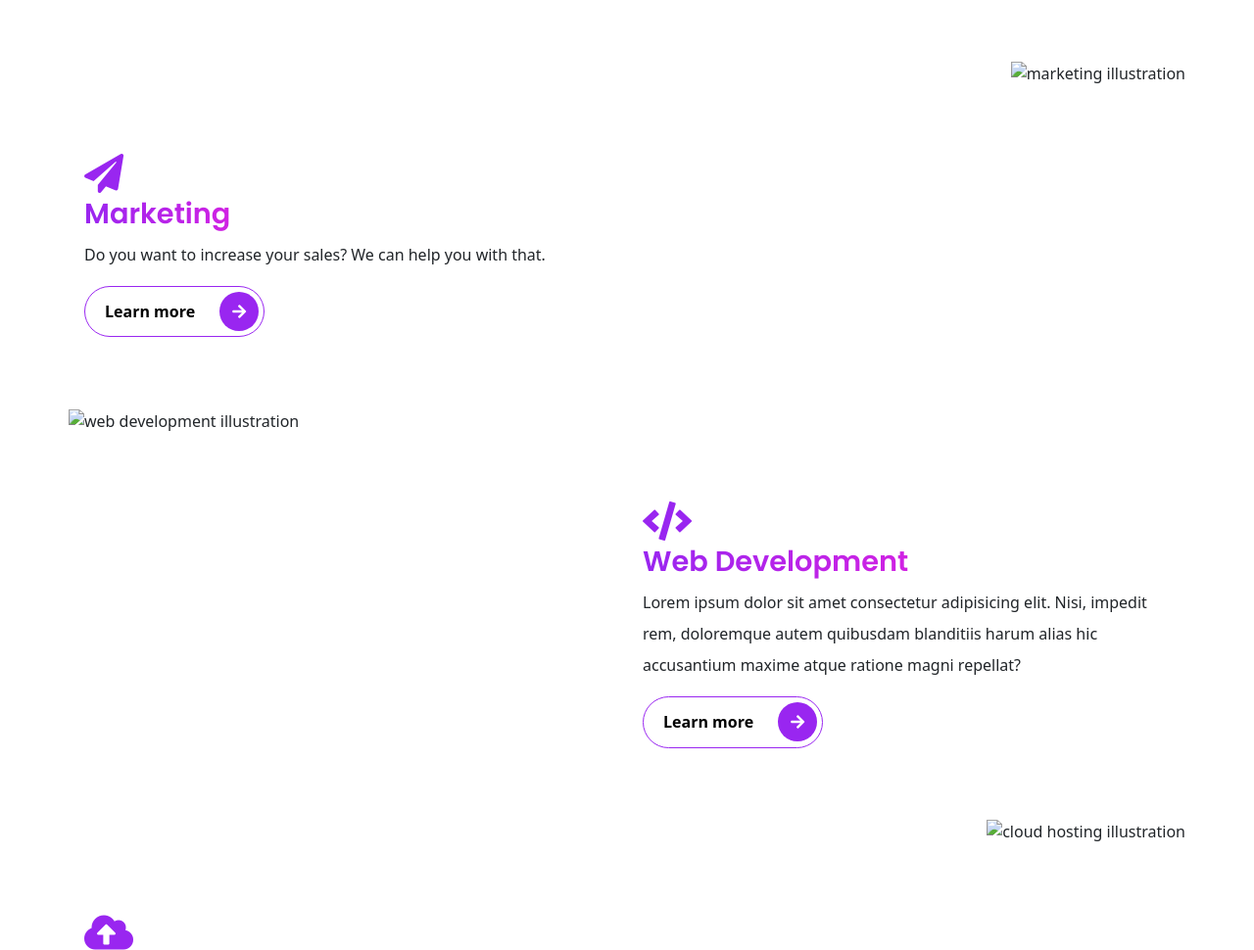
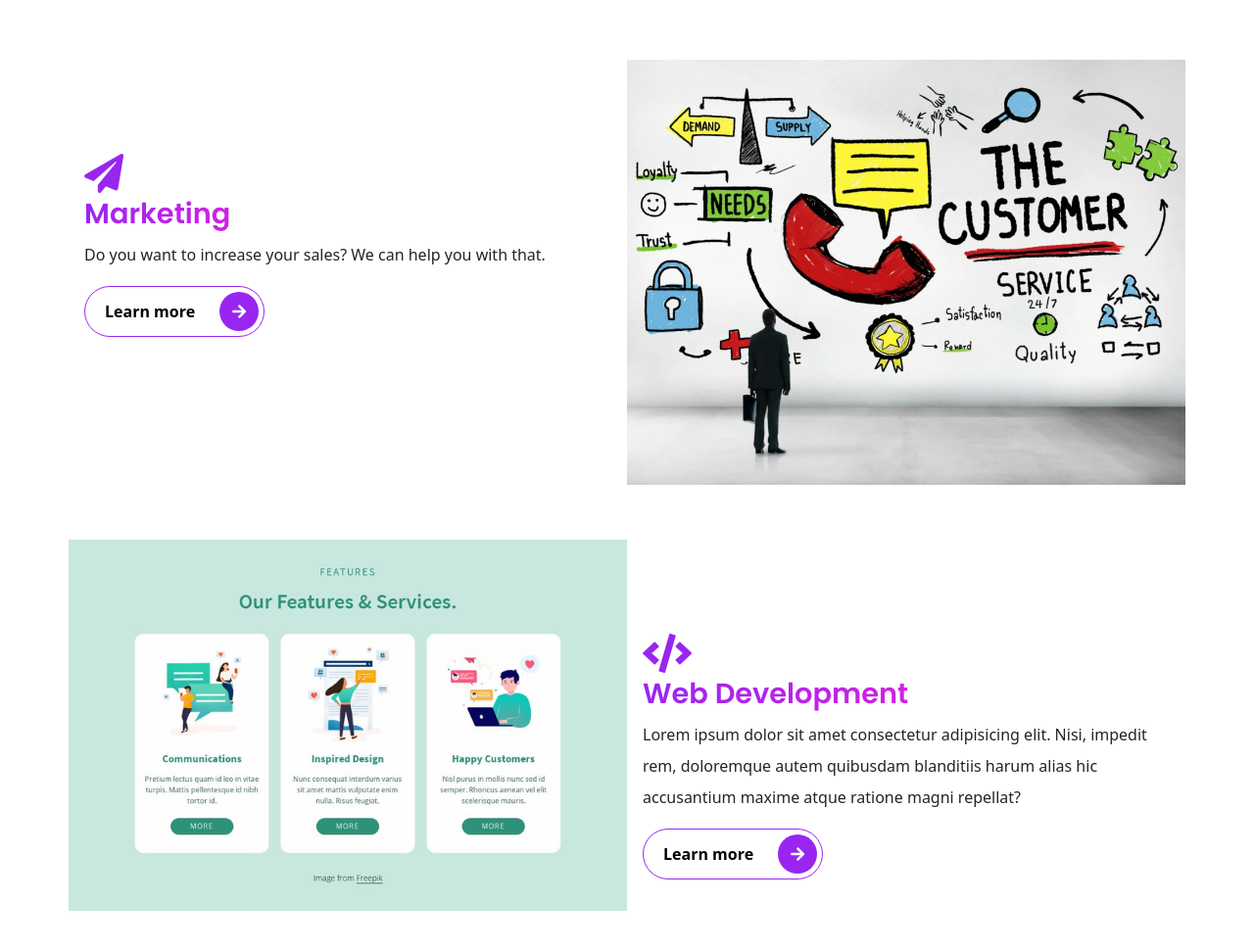
Before and after one commit to jkaur007/custome-css-framework-Group, a website: page index.html in a window 1280 px wide. Shown: the part 1241-2211 px from the top of the page at 98% size. Drawn offline with nearby package versions, Linux system fonts and the light colour scheme; files that its build step writes are made by us from their sources.

Commit message:
commited by Avneet

```diff
--- a/index.html
+++ b/index.html
@@ -123,7 +123,7 @@
       </div>
       <div class="col-lg-6 col-md-6 col-sm-12 col-xs-12 services mt-4 text-end">
         <div class="services__pic">
-          <img src="images/services/service-1.png" alt="marketing illustration" class="img-fluid">
+          <img src="images/arts/customer.webp" alt="marketing illustration" class="img-fluid">
         </div>
       </div>
     </div>
@@ -131,7 +131,7 @@
     <div class="row">
       <div class="col-lg-6 col-md-6 col-sm-12 col-xs-12 services mt-4 text-start">
         <div class="services__pic">
-          <img src="images/services/service-2.png" alt="web development illustration" class="img-fluid">
+          <img src="images/arts/website-mockup-preview-488288.jpg" alt="web development illustration" class="img-fluid">
         </div>
       </div>
       <div class="col-lg-6 col-md-6 col-sm-12 col-xs-12 services mt-4">
@@ -167,7 +167,7 @@
       </div>
       <div class="col-lg-6 col-md-6 col-sm-12 col-xs-12 services mt-4 text-end">
         <div class="services__pic">
-          <img src="images/services/service-3.png" alt="cloud hosting illustration" class="img-fluid">
+          <img src="images/arts/technical-support_13578209.png" alt="cloud hosting illustration" class="img-fluid">
         </div>
       </div>
     </div>
```
Also changed, not shown: images/arts/customer.webp (added), images/arts/our-service-icon-png-our-services-icon-11562927206xbiiaqynhu.png (added), images/arts/technical-support_13578209.png (added), images/arts/web-icon-2-800x797.png (added), images/arts/website-mockup-preview-488288.jpg (added).
